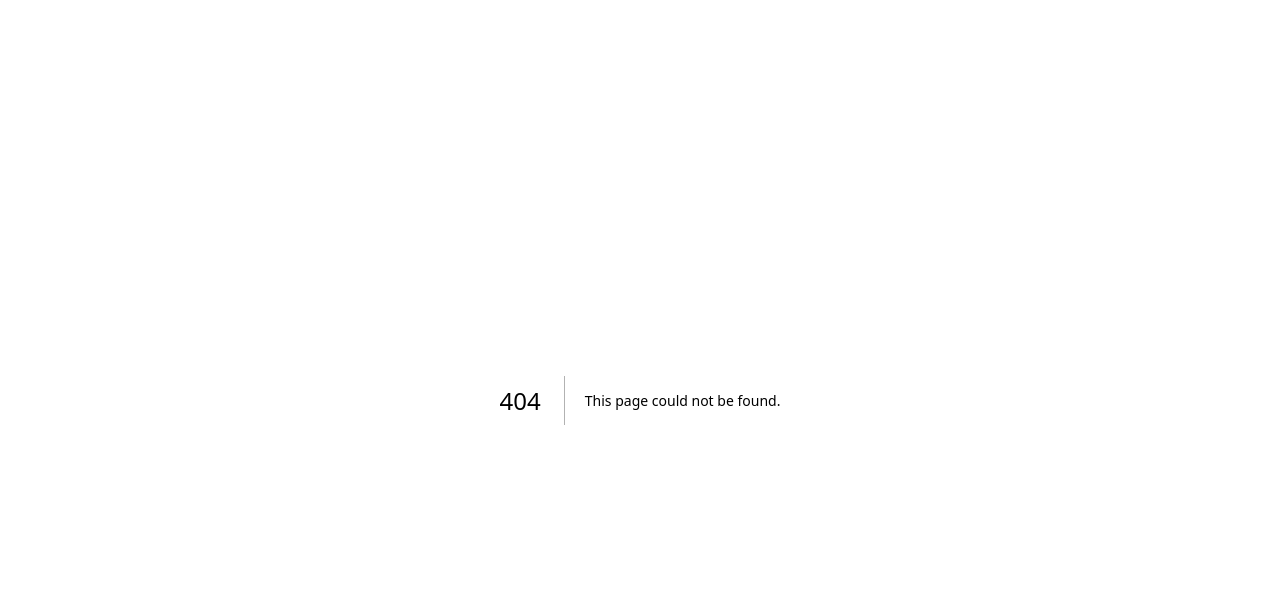
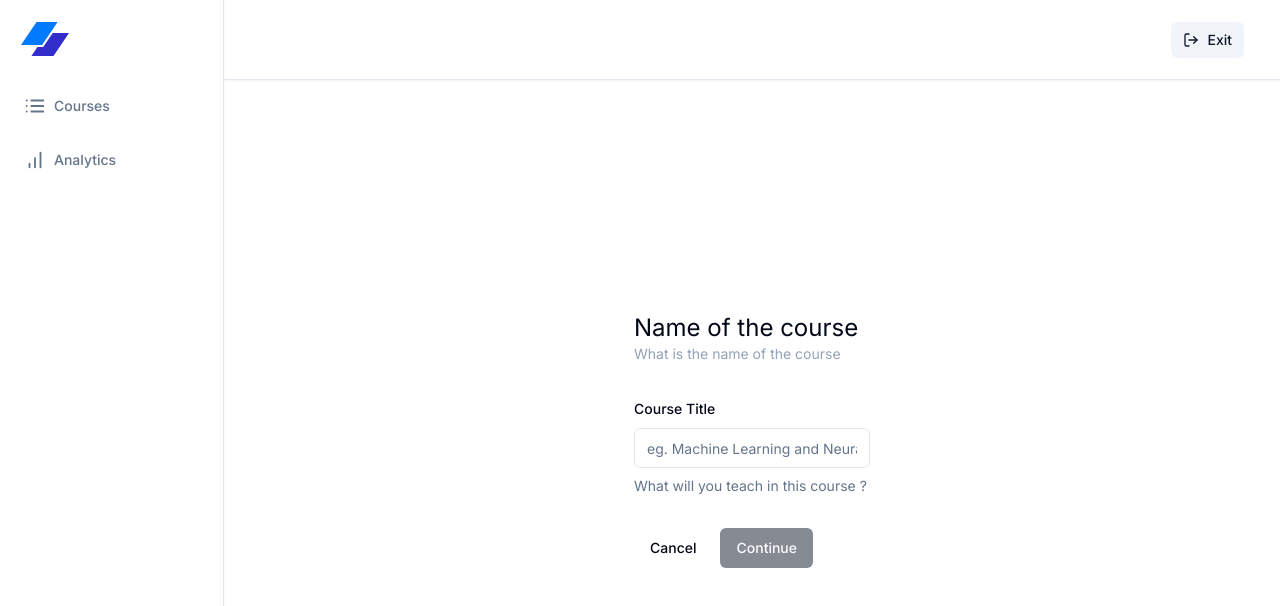
Before and after one commit to Rohitsinghkhetwal/Learning-Platform, a Next.js app: page /teacher/create in a window 1280 px wide. Before the commit this address had no page. Shown: the top 606 px of the page. Built offline with nearby package versions, Linux system fonts and the light colour scheme.

Commit message:
Course form added and toast added

```diff
--- /dev/null
+++ b/app/(dashboard)/(routes)/teacher/analytics/page.tsx
@@ -0,0 +1,9 @@
+const AnalyticsPage = () => {
+    return (
+        <div>
+            Analytics routes
+        </div>
+     );
+}
+
+export default AnalyticsPage;
--- a/app/(dashboard)/(routes)/teacher/courses/page.tsx
+++ b/app/(dashboard)/(routes)/teacher/courses/page.tsx
@@ -1,9 +1,14 @@
+import { Button } from "@/components/ui/button";
+import Link from "next/link";
+
 const CoursePage = () => {
     return (
-        <div>
-            Courses page
-        </div>
-     );
+      <div className="p-6">
+        <Link href="/teacher/create">
+          <Button>New Course</Button>
+        </Link>
+      </div>
+    );
 }
 
 export default CoursePage;
--- /dev/null
+++ b/app/(dashboard)/(routes)/teacher/create/page.tsx
@@ -0,0 +1,99 @@
+"use client"
+import * as z from "zod"
+import axios from "axios";
+import { zodResolver } from "@hookform/resolvers/zod";
+import {useForm} from "react-hook-form"
+import Link from "next/link";
+import { useRouter } from "next/navigation";
+import {
+    Form,
+    FormControl,
+    FormDescription,
+    FormField,
+    FormItem,
+    FormLabel,
+    FormMessage,
+} from "@/components/ui/form";
+import { Button } from "@/components/ui/button";
+import {Input} from "@/components/ui/input";
+import toast from "react-hot-toast";
+
+const FormSchema = z.object({
+    title: z.string().min(1, {
+        message: "Title is required"
+    }),
+})
+
+
+const CreateCourse = () => {
+
+    const router = useRouter();
+
+    const form = useForm<z.infer<typeof FormSchema>>({
+        resolver: zodResolver(FormSchema),
+        defaultValues: {
+            title: ""
+        }
+    })
+
+    const {isSubmitting, isValid} = form.formState;
+
+    const onSubmit = async(values: z.infer<typeof FormSchema>) => {
+       try{
+        const response = await axios.post("/api/course", values);
+        router.push(`/teacher/course/${response.data.id}`);
+
+
+       }catch(err) {
+        toast.error("Something went wrong!")
+       }
+    }
+    return (
+      <div className="max-w-5xl mx-auto flex md:items-center md:justify-center h-full p-6">
+        <div>
+          <h1 className="text-2xl">Name of the course</h1>
+          <p className="text-sm text-slate-400">
+            What is the name of the course
+          </p>
+          <Form {...form}>
+            <form
+              onSubmit={form.handleSubmit(onSubmit)}
+              className="space-y-8 mt-8 "
+            >
+              <FormField
+                control={form.control}
+                name="title"
+                render={({ field }) => (
+                  <FormItem>
+                    <FormLabel>Course Title</FormLabel>
+                    <FormControl>
+                      <Input
+                        disabled={isSubmitting}
+                        placeholder="eg. Machine Learning and Neural networks"
+                        {...field}
+                      />
+                    </FormControl>
+                    <FormDescription>
+                      What will you teach in this course ?
+                    </FormDescription>
+                  </FormItem>
+                )}
+              />
+              <div className="flex items-center gap-x-2">
+                <Link href="/">
+                  <Button type="button" variant="ghost">
+                    Cancel
+                  </Button>
+                </Link>
+                <Button type="submit" disabled={!isValid || isSubmitting}>
+                    Continue
+                </Button>
+              </div>
+            </form>
+          </Form>
+        </div>
+      </div>
+    );
+}
+
+export default CreateCourse;
--- a/app/(dashboard)/layout.tsx
+++ b/app/(dashboard)/layout.tsx
@@ -10,7 +10,7 @@
         <div className="hidden md:flex h-full w-56 flex-col fixed inset-y-0 z-50">
           <Sidebar />
         </div>
-        <main className="md:pl-56">
+        <main className="md:pl-56 pt-[80px] h-full">
           {children}
           </main>
       </div>
--- a/app/layout.tsx
+++ b/app/layout.tsx
@@ -2,6 +2,7 @@
 import { Inter } from "next/font/google";
 import "./globals.css";
 import {ClerkProvider} from "@clerk/nextjs"
+import ToastProvider from "@/components/providers/toaster-provider";
 
 const inter = Inter({ subsets: ["latin"] });
 
@@ -18,7 +19,10 @@
   return (
     <ClerkProvider>
       <html lang="en">
-        <body className={inter.className}>{children}</body>
+        <body className={inter.className}>
+          <ToastProvider/>
+          {children}
+          </body>
       </html>
     </ClerkProvider>
   );
--- /dev/null
+++ b/components/providers/toaster-provider.tsx
@@ -0,0 +1,7 @@
+"use client"
+import { Toaster} from "react-hot-toast";
+const ToastProvider = () => {
+    return <Toaster/>
+}
+
+export default ToastProvider;
--- /dev/null
+++ b/components/ui/form.tsx
@@ -0,0 +1,176 @@
+import * as React from "react"
+import * as LabelPrimitive from "@radix-ui/react-label"
+import { Slot } from "@radix-ui/react-slot"
+import {
+  Controller,
+  ControllerProps,
+  FieldPath,
+  FieldValues,
+  FormProvider,
+  useFormContext,
+} from "react-hook-form"
+
+import { cn } from "@/lib/utils"
+import { Label } from "@/components/ui/label"
+
+const Form = FormProvider
+
+type FormFieldContextValue<
+  TFieldValues extends FieldValues = FieldValues,
+  TName extends FieldPath<TFieldValues> = FieldPath<TFieldValues>
+> = {
+  name: TName
+}
+
+const FormFieldContext = React.createContext<FormFieldContextValue>(
+  {} as FormFieldContextValue
+)
+
+const FormField = <
+  TFieldValues extends FieldValues = FieldValues,
+  TName extends FieldPath<TFieldValues> = FieldPath<TFieldValues>
+>({
+  ...props
+}: ControllerProps<TFieldValues, TName>) => {
+  return (
+    <FormFieldContext.Provider value={{ name: props.name }}>
+      <Controller {...props} />
+    </FormFieldContext.Provider>
+  )
+}
+
+const useFormField = () => {
+  const fieldContext = React.useContext(FormFieldContext)
+  const itemContext = React.useContext(FormItemContext)
+  const { getFieldState, formState } = useFormContext()
+
+  const fieldState = getFieldState(fieldContext.name, formState)
+
+  if (!fieldContext) {
+    throw new Error("useFormField should be used within <FormField>")
+  }
+
+  const { id } = itemContext
+
+  return {
+    id,
+    name: fieldContext.name,
+    formItemId: `${id}-form-item`,
+    formDescriptionId: `${id}-form-item-description`,
+    formMessageId: `${id}-form-item-message`,
+    ...fieldState,
+  }
+}
+
+type FormItemContextValue = {
+  id: string
+}
+
+const FormItemContext = React.createContext<FormItemContextValue>(
+  {} as FormItemContextValue
+)
+
+const FormItem = React.forwardRef<
+  HTMLDivElement,
+  React.HTMLAttributes<HTMLDivElement>
+>(({ className, ...props }, ref) => {
+  const id = React.useId()
+
+  return (
+    <FormItemContext.Provider value={{ id }}>
+      <div ref={ref} className={cn("space-y-2", className)} {...props} />
+    </FormItemContext.Provider>
+  )
+})
+FormItem.displayName = "FormItem"
+
+const FormLabel = React.forwardRef<
+  React.ElementRef<typeof LabelPrimitive.Root>,
+  React.ComponentPropsWithoutRef<typeof LabelPrimitive.Root>
+>(({ className, ...props }, ref) => {
+  const { error, formItemId } = useFormField()
+
+  return (
+    <Label
+      ref={ref}
+      className={cn(error && "text-destructive", className)}
+      htmlFor={formItemId}
+      {...props}
+    />
+  )
+})
+FormLabel.displayName = "FormLabel"
+
+const FormControl = React.forwardRef<
+  React.ElementRef<typeof Slot>,
+  React.ComponentPropsWithoutRef<typeof Slot>
+>(({ ...props }, ref) => {
+  const { error, formItemId, formDescriptionId, formMessageId } = useFormField()
+
+  return (
+    <Slot
+      ref={ref}
+      id={formItemId}
+      aria-describedby={
+        !error
+          ? `${formDescriptionId}`
+          : `${formDescriptionId} ${formMessageId}`
+      }
+      aria-invalid={!!error}
+      {...props}
+    />
+  )
+})
+FormControl.displayName = "FormControl"
+
+const FormDescription = React.forwardRef<
+  HTMLParagraphElement,
+  React.HTMLAttributes<HTMLParagraphElement>
+>(({ className, ...props }, ref) => {
+  const { formDescriptionId } = useFormField()
+
+  return (
+    <p
+      ref={ref}
+      id={formDescriptionId}
+      className={cn("text-sm text-muted-foreground", className)}
+      {...props}
+    />
+  )
+})
+FormDescription.displayName = "FormDescription"
+
+const FormMessage = React.forwardRef<
+  HTMLParagraphElement,
+  React.HTMLAttributes<HTMLParagraphElement>
+>(({ className, children, ...props }, ref) => {
+  const { error, formMessageId } = useFormField()
+  const body = error ? String(error?.message) : children
+
+  if (!body) {
+    return null
+  }
+
+  return (
+    <p
+      ref={ref}
+      id={formMessageId}
+      className={cn("text-sm font-medium text-destructive", className)}
+      {...props}
+    >
+      {body}
+    </p>
+  )
+})
+FormMessage.displayName = "FormMessage"
+
+export {
+  useFormField,
+  Form,
+  FormItem,
+  FormLabel,
+  FormControl,
+  FormDescription,
+  FormMessage,
+  FormField,
+}
--- /dev/null
+++ b/components/ui/input.tsx
@@ -0,0 +1,25 @@
+import * as React from "react"
+
+import { cn } from "@/lib/utils"
+
+export interface InputProps
+  extends React.InputHTMLAttributes<HTMLInputElement> {}
+
+const Input = React.forwardRef<HTMLInputElement, InputProps>(
+  ({ className, type, ...props }, ref) => {
+    return (
+      <input
+        type={type}
+        className={cn(
+          "flex h-10 w-full rounded-md border border-input bg-background px-3 py-2 text-sm ring-offset-background file:border-0 file:bg-transparent file:text-sm file:font-medium placeholder:text-muted-foreground focus-visible:outline-none focus-visible:ring-2 focus-visible:ring-ring focus-visible:ring-offset-2 disabled:cursor-not-allowed disabled:opacity-50",
+          className
+        )}
+        ref={ref}
+        {...props}
+      />
+    )
+  }
+)
+Input.displayName = "Input"
+
+export { Input }
--- /dev/null
+++ b/components/ui/label.tsx
@@ -0,0 +1,26 @@
+"use client"
+
+import * as React from "react"
+import * as LabelPrimitive from "@radix-ui/react-label"
+import { cva, type VariantProps } from "class-variance-authority"
+
+import { cn } from "@/lib/utils"
+
+const labelVariants = cva(
+  "text-sm font-medium leading-none peer-disabled:cursor-not-allowed peer-disabled:opacity-70"
+)
+
+const Label = React.forwardRef<
+  React.ElementRef<typeof LabelPrimitive.Root>,
+  React.ComponentPropsWithoutRef<typeof LabelPrimitive.Root> &
+    VariantProps<typeof labelVariants>
+>(({ className, ...props }, ref) => (
+  <LabelPrimitive.Root
+    ref={ref}
+    className={cn(labelVariants(), className)}
+    {...props}
+  />
+))
+Label.displayName = LabelPrimitive.Root.displayName
+
+export { Label }
```
Also changed, not shown: package.json (+7 -1 lines), 1 other file (tests, documents, lock files or other folders).
